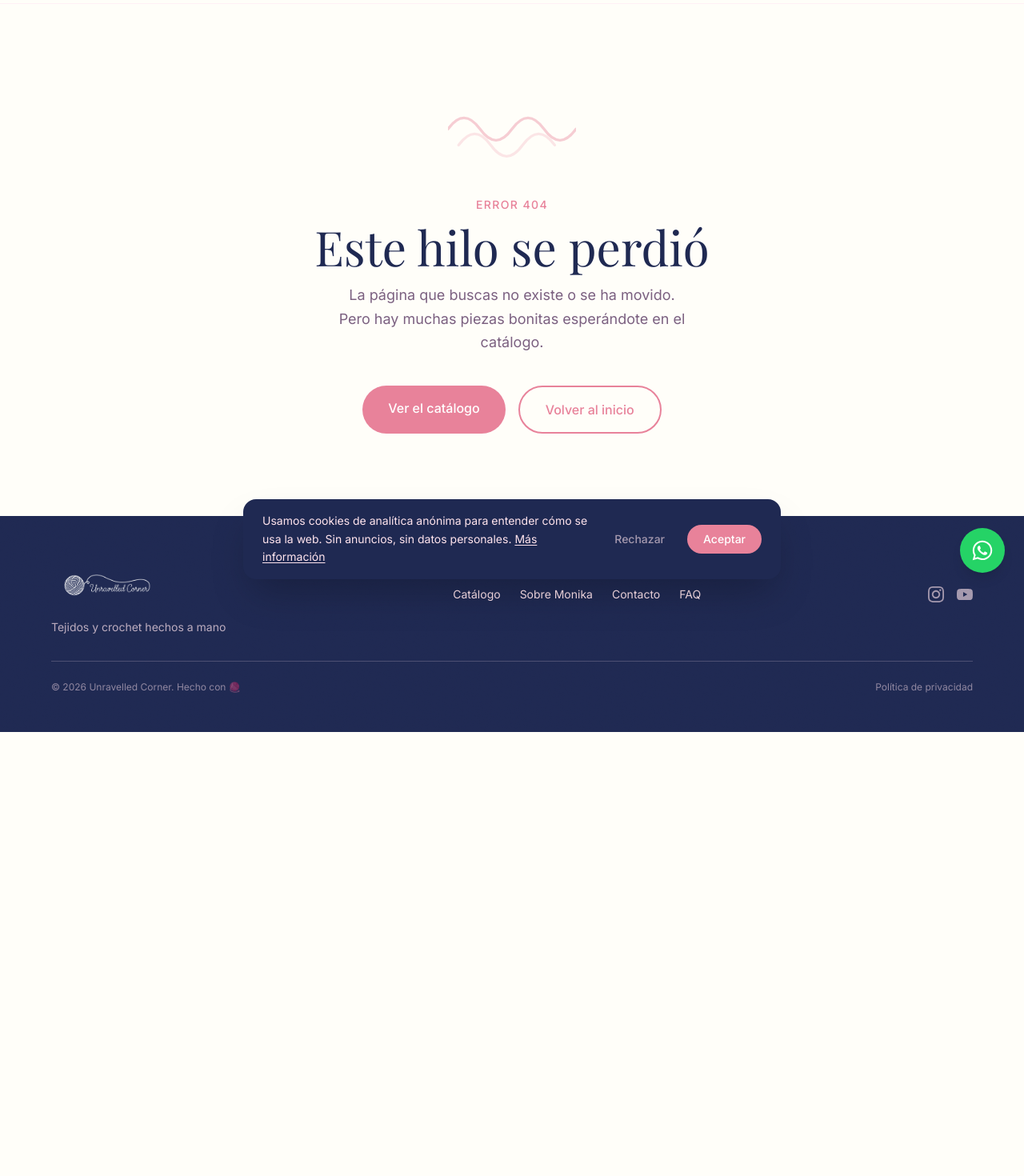
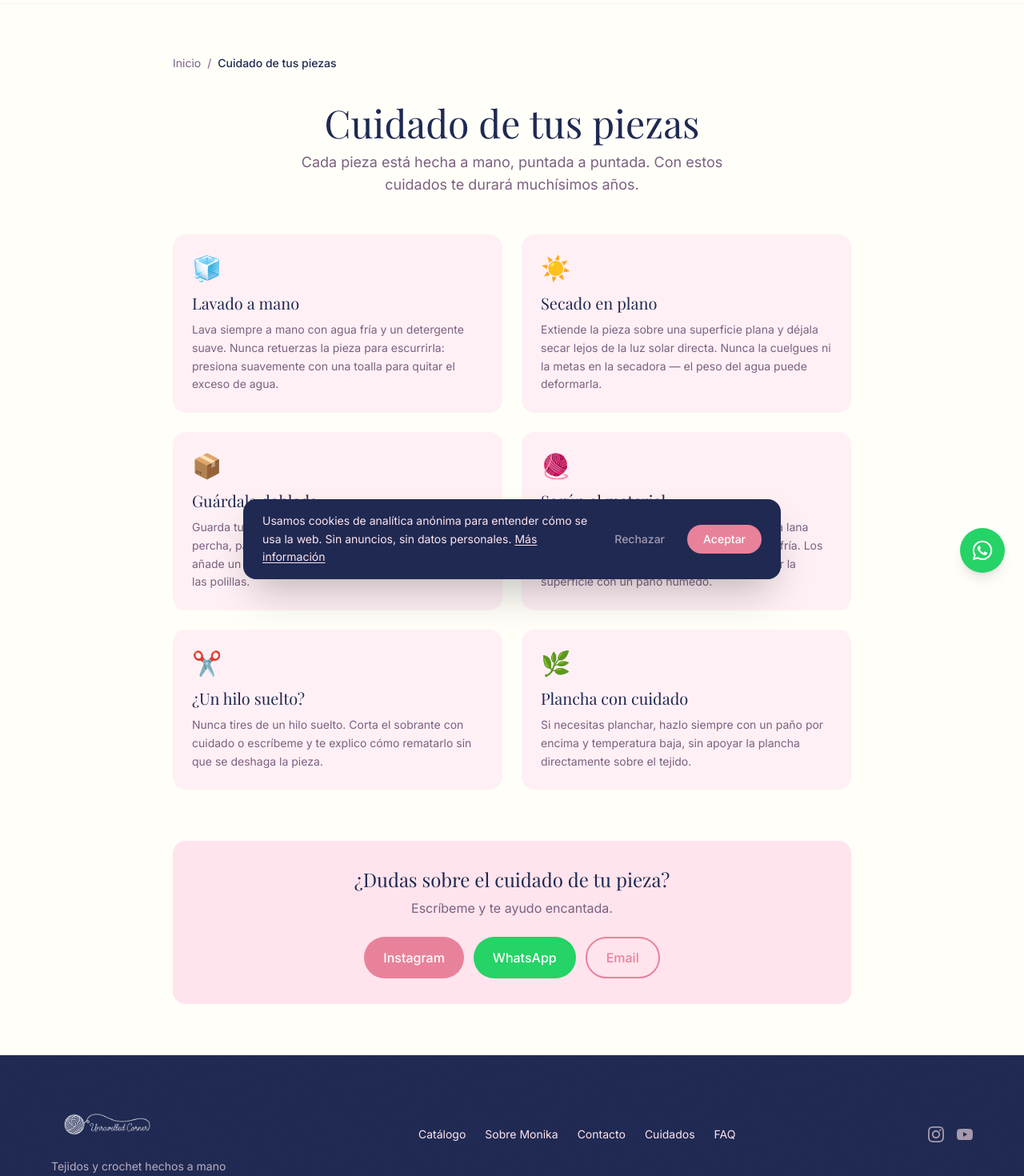
Before and after one commit to maurigarciavg/tienda-monika-maurigarciavg, a Next.js app: page /cuidados in a window 1280 px wide. Before the commit this address had no page. Shown: the part 60-1530 px from the top of the page at 80% size. Before the commit the page ends 975 px from the top, so only its background shows below. Built offline with nearby package versions, Linux system fonts and the light colour scheme; a web font is replaced by a local one.

Commit message:
feat: add care instructions page (ES + EN)
Washing, drying and storage tips for crochet and knitwear pieces,
linked from the footer. Reinforces the handmade-quality feel and
gives customers a place to check before they message about care.

Co-Authored-By: Claude Sonnet 5 <noreply@anthropic.com>

```diff
--- /dev/null
+++ b/app/cuidados/page.tsx
@@ -0,0 +1,99 @@
+import type { Metadata } from "next";
+import Link from "next/link";
+import { WHATSAPP_NUMBER } from "@/lib/contacto";
+
+export const metadata: Metadata = {
+  title: "Cuidado de tus piezas — Unravelled Corner",
+  description: "Consejos de lavado, secado y conservación para que tus piezas de crochet y punto duren muchos años.",
+};
+
+const consejos = [
+  {
+    icon: "🧊",
+    titulo: "Lavado a mano",
+    texto: "Lava siempre a mano con agua fría y un detergente suave. Nunca retuerzas la pieza para escurrirla: presiona suavemente con una toalla para quitar el exceso de agua.",
+  },
+  {
+    icon: "☀️",
+    titulo: "Secado en plano",
+    texto: "Extiende la pieza sobre una superficie plana y déjala secar lejos de la luz solar directa. Nunca la cuelgues ni la metas en la secadora — el peso del agua puede deformarla.",
+  },
+  {
+    icon: "📦",
+    titulo: "Guárdala doblada",
+    texto: "Guarda tus piezas dobladas, nunca colgadas en una percha, para que no pierdan la forma. Si es lana, añade un saquito de lavanda para mantener alejadas las polillas.",
+  },
+  {
+    icon: "🧶",
+    titulo: "Según el material",
+    texto: "El algodón admite lavados más frecuentes. La lana merino, con moderación y siempre con agua fría. Los amigurumis rellenos, mejor limpiarlos solo por la superficie con un paño húmedo.",
+  },
+  {
+    icon: "✂️",
+    titulo: "¿Un hilo suelto?",
+    texto: "Nunca tires de un hilo suelto. Corta el sobrante con cuidado o escríbeme y te explico cómo rematarlo sin que se deshaga la pieza.",
+  },
+  {
+    icon: "🌿",
+    titulo: "Plancha con cuidado",
+    texto: "Si necesitas planchar, hazlo siempre con un paño por encima y temperatura baja, sin apoyar la plancha directamente sobre el tejido.",
+  },
+];
+
+export default function CuidadosPage() {
+  return (
+    <div className="min-h-screen py-16 px-6 max-w-4xl mx-auto">
+      <nav className="flex items-center gap-2 text-sm text-monnama-brown-mid mb-10">
+        <Link href="/" className="hover:text-monnama-terra transition-colors">Inicio</Link>
+        <span>/</span>
+        <span className="text-monnama-brown font-medium">Cuidado de tus piezas</span>
+      </nav>
+
+      <div className="mb-12 text-center">
+        <h1 className="font-display text-5xl text-monnama-brown mb-3">Cuidado de tus piezas</h1>
+        <p className="text-monnama-brown-mid text-lg max-w-xl mx-auto">
+          Cada pieza está hecha a mano, puntada a puntada. Con estos cuidados te durará muchísimos años.
+        </p>
+      </div>
+
+      <div className="grid grid-cols-1 sm:grid-cols-2 gap-6 mb-16">
+        {consejos.map(({ icon, titulo, texto }) => (
+          <div key={titulo} className="bg-monnama-surface rounded-2xl p-6">
+            <span className="text-3xl mb-3 block">{icon}</span>
+            <h2 className="font-display text-xl text-monnama-brown mb-2">{titulo}</h2>
+            <p className="text-monnama-brown-mid text-sm leading-relaxed">{texto}</p>
+          </div>
+        ))}
+      </div>
+
+      <div className="rounded-2xl bg-monnama-peach p-8 text-center">
+        <p className="font-display text-2xl text-monnama-brown mb-2">¿Dudas sobre el cuidado de tu pieza?</p>
+        <p className="text-monnama-brown-mid mb-6">Escríbeme y te ayudo encantada.</p>
+        <div className="flex flex-col sm:flex-row gap-3 justify-center">
+          <a
+            href="https://www.instagram.com/unravelledcorner"
+            target="_blank"
+            rel="noopener noreferrer"
+            className="inline-flex items-center justify-center gap-2 bg-monnama-terra hover:bg-monnama-terra-dark text-white px-6 py-3 rounded-full font-medium transition-colors duration-200"
+          >
+            Instagram
+          </a>
+          <a
+            href={`https://wa.me/${WHATSAPP_NUMBER}`}
+            target="_blank"
+            rel="noopener noreferrer"
+            className="inline-flex items-center justify-center gap-2 bg-[#25D366] hover:brightness-95 text-white px-6 py-3 rounded-full font-medium transition-colors duration-200"
+          >
+            WhatsApp
+          </a>
+          <a
+            href="mailto:unravelledcorner@gmail.com"
+            className="inline-flex items-center justify-center gap-2 border-2 border-monnama-terra text-monnama-terra hover:bg-monnama-terra hover:text-white px-6 py-3 rounded-full font-medium transition-colors duration-200"
+          >
+            Email
+          </a>
+        </div>
+      </div>
+    </div>
+  );
+}
--- /dev/null
+++ b/app/en/cuidados/page.tsx
@@ -0,0 +1,99 @@
+import type { Metadata } from "next";
+import Link from "next/link";
+import { WHATSAPP_NUMBER } from "@/lib/contacto";
+
+export const metadata: Metadata = {
+  title: "Caring for your pieces — Unravelled Corner",
+  description: "Washing, drying and storage tips so your crochet and knitwear pieces last for years.",
+};
+
+const tips = [
+  {
+    icon: "🧊",
+    titulo: "Hand wash",
+    texto: "Always hand wash in cold water with a mild detergent. Never wring the piece to remove water — press it gently against a towel instead.",
+  },
+  {
+    icon: "☀️",
+    titulo: "Dry flat",
+    texto: "Lay the piece flat on a surface and let it dry away from direct sunlight. Never hang it or put it in the dryer — the weight of the water can stretch it out of shape.",
+  },
+  {
+    icon: "📦",
+    titulo: "Store folded",
+    texto: "Store your pieces folded, never on a hanger, so they keep their shape. If it's wool, add a lavender sachet to keep moths away.",
+  },
+  {
+    icon: "🧶",
+    titulo: "By material",
+    texto: "Cotton can handle more frequent washing. Merino wool, more sparingly and always in cold water. Stuffed amigurumis are best spot-cleaned with a damp cloth.",
+  },
+  {
+    icon: "✂️",
+    titulo: "Loose thread?",
+    texto: "Never pull on a loose thread. Trim the excess carefully, or message me and I'll explain how to secure it without unravelling the piece.",
+  },
+  {
+    icon: "🌿",
+    titulo: "Iron with care",
+    texto: "If you need to iron it, always use a cloth on top and a low heat setting, without pressing the iron directly onto the fabric.",
+  },
+];
+
+export default function CareyPageEn() {
+  return (
+    <div className="min-h-screen py-16 px-6 max-w-4xl mx-auto">
+      <nav className="flex items-center gap-2 text-sm text-monnama-brown-mid mb-10">
+        <Link href="/en" className="hover:text-monnama-terra transition-colors">Home</Link>
+        <span>/</span>
+        <span className="text-monnama-brown font-medium">Caring for your pieces</span>
+      </nav>
+
+      <div className="mb-12 text-center">
+        <h1 className="font-display text-5xl text-monnama-brown mb-3">Caring for your pieces</h1>
+        <p className="text-monnama-brown-mid text-lg max-w-xl mx-auto">
+          Every piece is handmade, stitch by stitch. With this care, it will last you for years.
+        </p>
+      </div>
+
+      <div className="grid grid-cols-1 sm:grid-cols-2 gap-6 mb-16">
+        {tips.map(({ icon, titulo, texto }) => (
+          <div key={titulo} className="bg-monnama-surface rounded-2xl p-6">
+            <span className="text-3xl mb-3 block">{icon}</span>
+            <h2 className="font-display text-xl text-monnama-brown mb-2">{titulo}</h2>
+            <p className="text-monnama-brown-mid text-sm leading-relaxed">{texto}</p>
+          </div>
+        ))}
+      </div>
+
+      <div className="rounded-2xl bg-monnama-peach p-8 text-center">
+        <p className="font-display text-2xl text-monnama-brown mb-2">Questions about caring for your piece?</p>
+        <p className="text-monnama-brown-mid mb-6">Message me and I&apos;ll be happy to help.</p>
+        <div className="flex flex-col sm:flex-row gap-3 justify-center">
+          <a
+            href="https://www.instagram.com/unravelledcorner"
+            target="_blank"
+            rel="noopener noreferrer"
+            className="inline-flex items-center justify-center gap-2 bg-monnama-terra hover:bg-monnama-terra-dark text-white px-6 py-3 rounded-full font-medium transition-colors duration-200"
+          >
+            Instagram
+          </a>
+          <a
+            href={`https://wa.me/${WHATSAPP_NUMBER}`}
+            target="_blank"
+            rel="noopener noreferrer"
+            className="inline-flex items-center justify-center gap-2 bg-[#25D366] hover:brightness-95 text-white px-6 py-3 rounded-full font-medium transition-colors duration-200"
+          >
+            WhatsApp
+          </a>
+          <a
+            href="mailto:unravelledcorner@gmail.com"
+            className="inline-flex items-center justify-center gap-2 border-2 border-monnama-terra text-monnama-terra hover:bg-monnama-terra hover:text-white px-6 py-3 rounded-full font-medium transition-colors duration-200"
+          >
+            Email
+          </a>
+        </div>
+      </div>
+    </div>
+  );
+}
--- a/app/sitemap.ts
+++ b/app/sitemap.ts
@@ -29,6 +29,8 @@ export default function sitemap(): MetadataRoute.Sitemap {
     { url: `${BASE_URL}/en/contacto`, lastModified: new Date(), changeFrequency: "monthly", priority: 0.6 },
     { url: `${BASE_URL}/faq`, lastModified: new Date(), changeFrequency: "monthly", priority: 0.5 },
     { url: `${BASE_URL}/en/faq`, lastModified: new Date(), changeFrequency: "monthly", priority: 0.5 },
+    { url: `${BASE_URL}/cuidados`, lastModified: new Date(), changeFrequency: "monthly", priority: 0.5 },
+    { url: `${BASE_URL}/en/cuidados`, lastModified: new Date(), changeFrequency: "monthly", priority: 0.5 },
     { url: `${BASE_URL}/privacidad`, lastModified: new Date(), changeFrequency: "yearly", priority: 0.3 },
     { url: `${BASE_URL}/en/privacidad`, lastModified: new Date(), changeFrequency: "yearly", priority: 0.3 },
     ...productosEs,
--- a/components/Footer.tsx
+++ b/components/Footer.tsx
@@ -11,12 +11,14 @@ const FOOTER_LINKS = {
     { href: "/catalogo", label: "Catálogo" },
     { href: "/sobre-monika", label: "Sobre Monika" },
     { href: "/contacto", label: "Contacto" },
+    { href: "/cuidados", label: "Cuidados" },
     { href: "/faq", label: "FAQ" },
   ],
   en: [
     { href: "/en/catalogo", label: "Catalog" },
     { href: "/en/sobre-monika", label: "About" },
     { href: "/en/contacto", label: "Contact" },
+    { href: "/en/cuidados", label: "Care" },
     { href: "/en/faq", label: "FAQ" },
   ],
 };
@@ -41,7 +43,7 @@ export default function Footer() {
           <p className="text-monnama-peach/70 text-sm mt-1">{tagline}</p>
         </div>
 
-        <nav className="flex gap-6 text-sm">
+        <nav className="flex flex-wrap justify-center gap-x-6 gap-y-2 text-sm">
           {links.map(({ href, label }) => (
             <Link key={href} href={href} className="hover:text-white transition-colors">
               {label}
```
